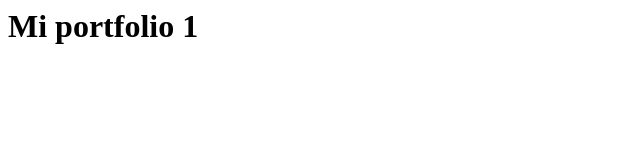
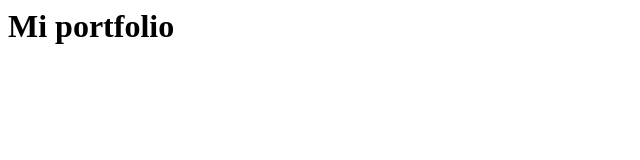
Before and after one commit to robertopeppers/portfoliofrontend1, a plain HTML site: page index.html in a window 1280 px wide. Shown: the full height of the page, 0-640 px from the left. Drawn offline with Linux system fonts and the light colour scheme.

Commit message:
mi primer commit

```diff
--- a/index.html
+++ b/index.html
@@ -1,3 +1,2 @@
-<h1> Mi portfolio 1
-
+<h1> Mi portfolio
 </h1>
```
